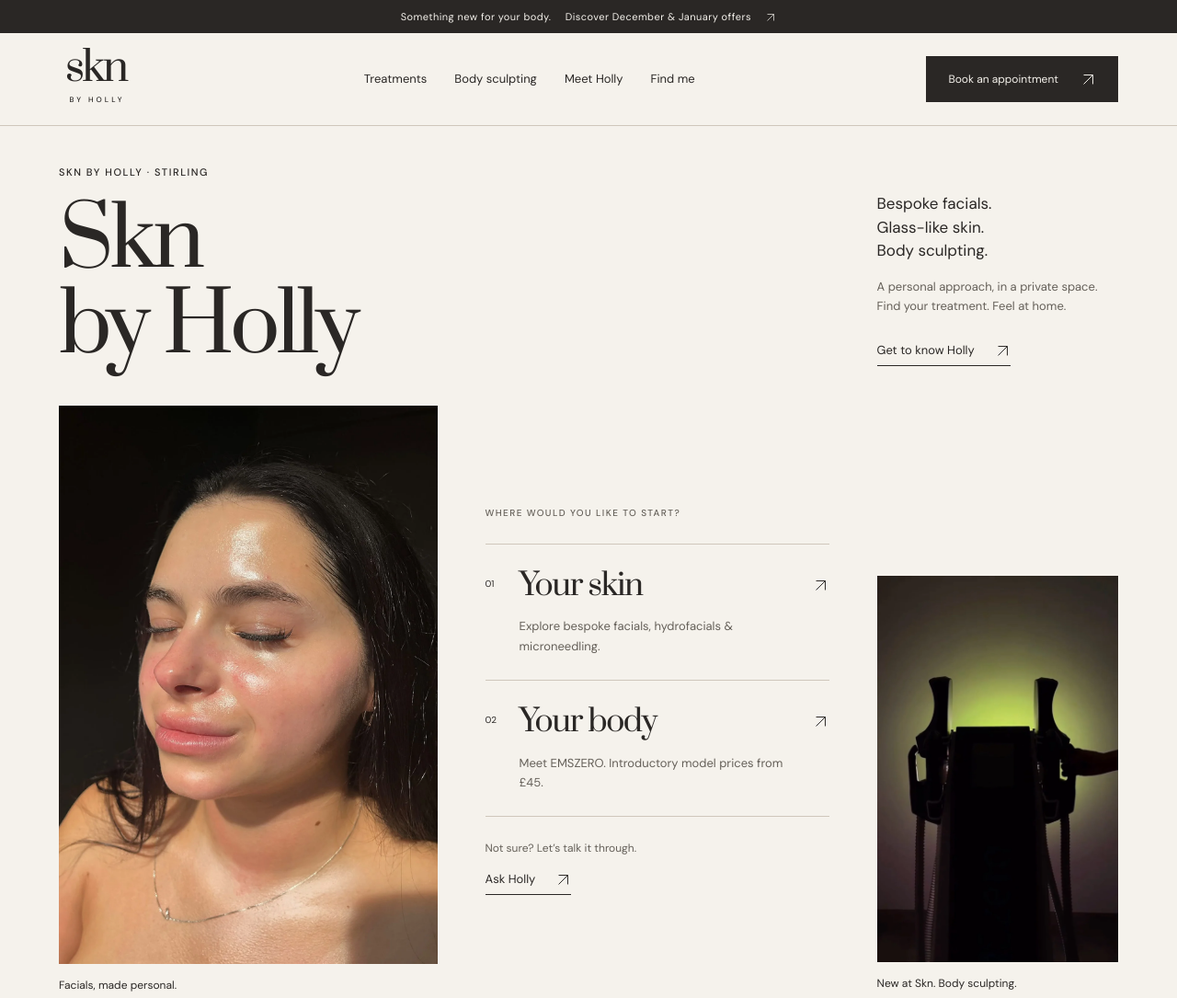
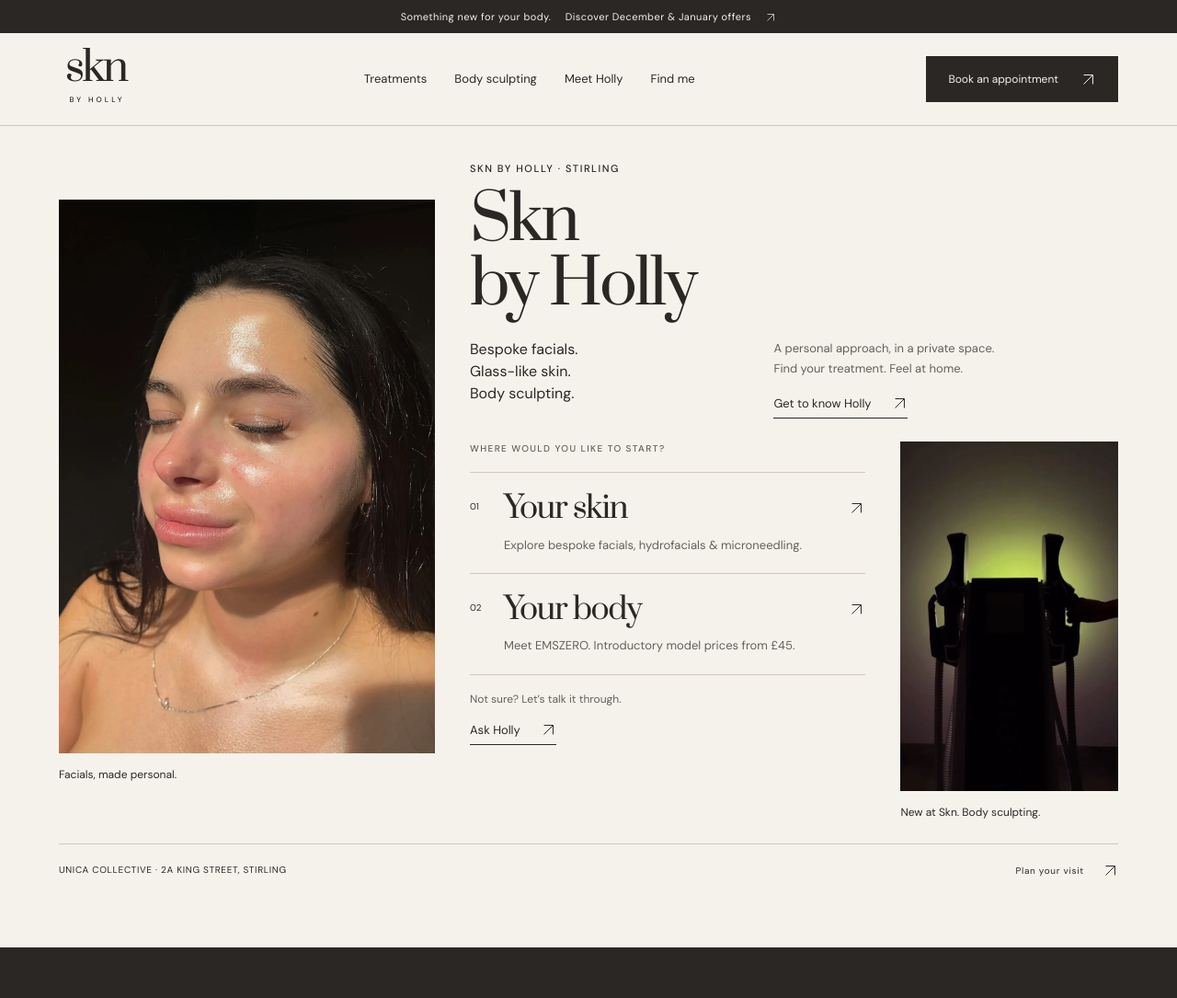
Before and after one commit to josephmillbank1992-lab/sknbyholly, a plain HTML site: page index.html in a window 1280 px wide. Shown: the top 1085 px of the page at 92% size. Drawn offline with Linux system fonts and the light colour scheme.

Commit message:
Tighten desktop hero spacing while preserving mobile layout

```diff
--- a/styles.css
+++ b/styles.css
@@ -264,3 +264,51 @@ footer > div:not(.footer-bottom) { margin-left: auto; display: flex; gap: 25px;
 }
 
 @media(max-width:760px){details dd{gap:11px}}
+
+/* Desktop: keep the opening in one compact composition. Mobile stays unchanged. */
+@media (min-width: 761px) {
+  .hero {
+    max-width: 1440px;
+    grid-template-columns: .95fr 1fr .55fr;
+    grid-template-rows: auto auto 1fr auto;
+    column-gap: clamp(26px, 3vw, 48px);
+    padding-top: 38px;
+  }
+  .hero-photo {
+    grid-column: 1;
+    grid-row: 1 / 4;
+    align-self: center;
+    max-width: none;
+  }
+  .hero-heading { grid-column: 2 / 4; grid-row: 1; padding-bottom: 22px; }
+  .hero-heading .eyebrow { margin-bottom: 14px; }
+  .hero h1 { font-size: clamp(60px, 5.3vw, 82px); }
+  .hero-intro {
+    grid-column: 2 / 4;
+    grid-row: 2;
+    align-self: start;
+    display: grid;
+    grid-template-columns: .9fr 1.1fr;
+    column-gap: 24px;
+    padding-bottom: 25px;
+  }
+  .hero-description { grid-column: 1; grid-row: 1 / 3; font-size: 16px; margin: 0; }
+  .hero-intro > p:not(.hero-description) { grid-column: 2; margin-bottom: 12px; }
+  .hero-intro > .text-link { grid-column: 2; justify-self: start; }
+  .hero-choices { grid-column: 2; grid-row: 3; align-self: start; padding-top: 0; padding-bottom: 0; }
+  .hero-choices > .eyebrow { margin-bottom: 17px; }
+  .choice { padding-block: 20px; }
+  .choice h2 { font-size: clamp(27px, 2.6vw, 38px); margin-bottom: 9px; }
+  .choice-foot { padding-top: 17px; }
+  .hero-body-photo { grid-column: 3; grid-row: 3; align-self: end; max-width: none; }
+  .hero-bottom { grid-column: 1 / -1; grid-row: 4; margin-top: 22px; padding-block: 20px; }
+}
+@media (min-width: 761px) and (max-width: 1050px) {
+  .hero { grid-template-columns: .85fr 1.15fr; column-gap: 30px; }
+  .hero-heading, .hero-intro, .hero-choices { grid-column: 2; }
+  .hero h1 { font-size: 60px; }
+  .hero-intro { display: block; }
+  .hero-description { margin-bottom: 12px; }
+  .hero-description br { display: none; }
+  .hero-body-photo { display: none; }
+}
```
